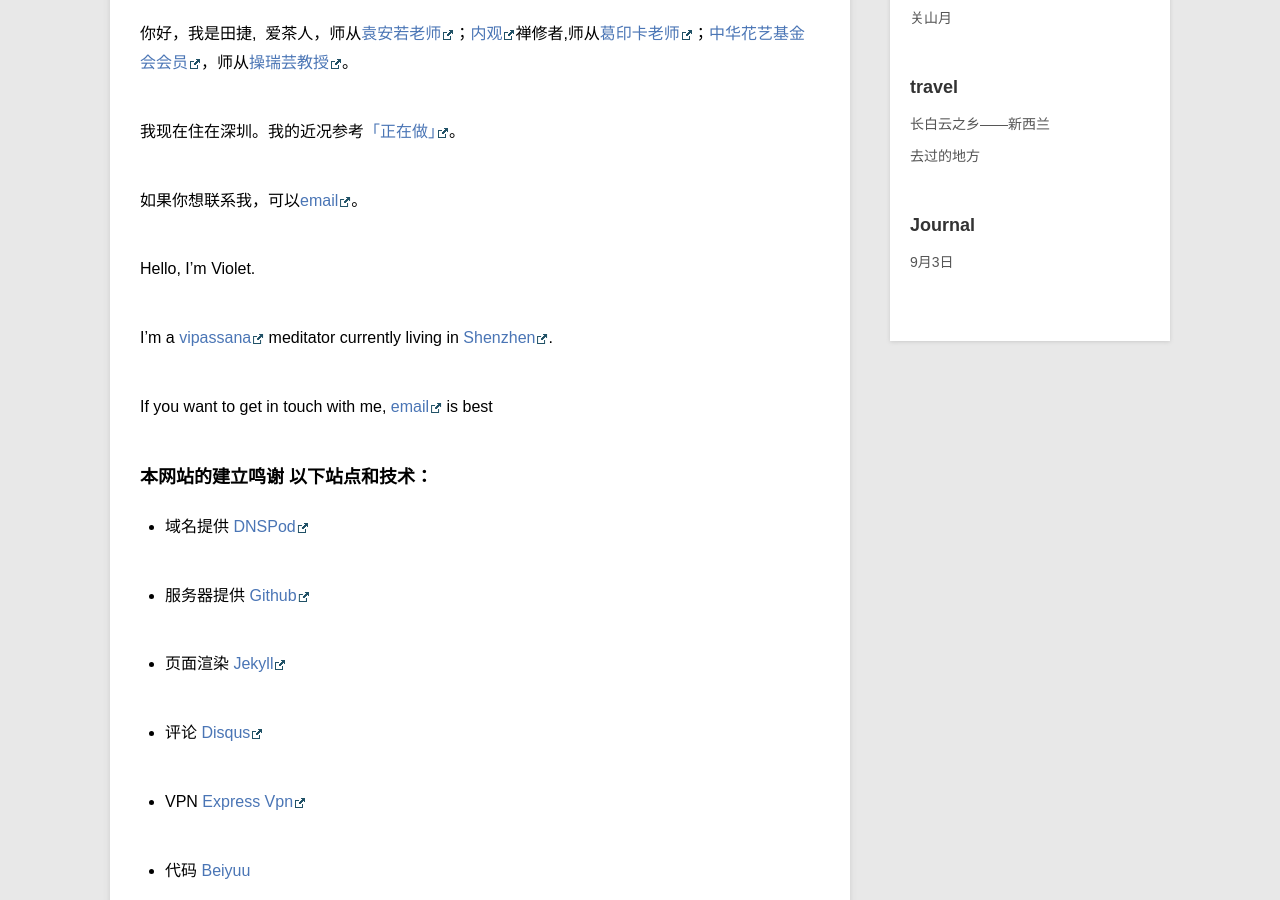
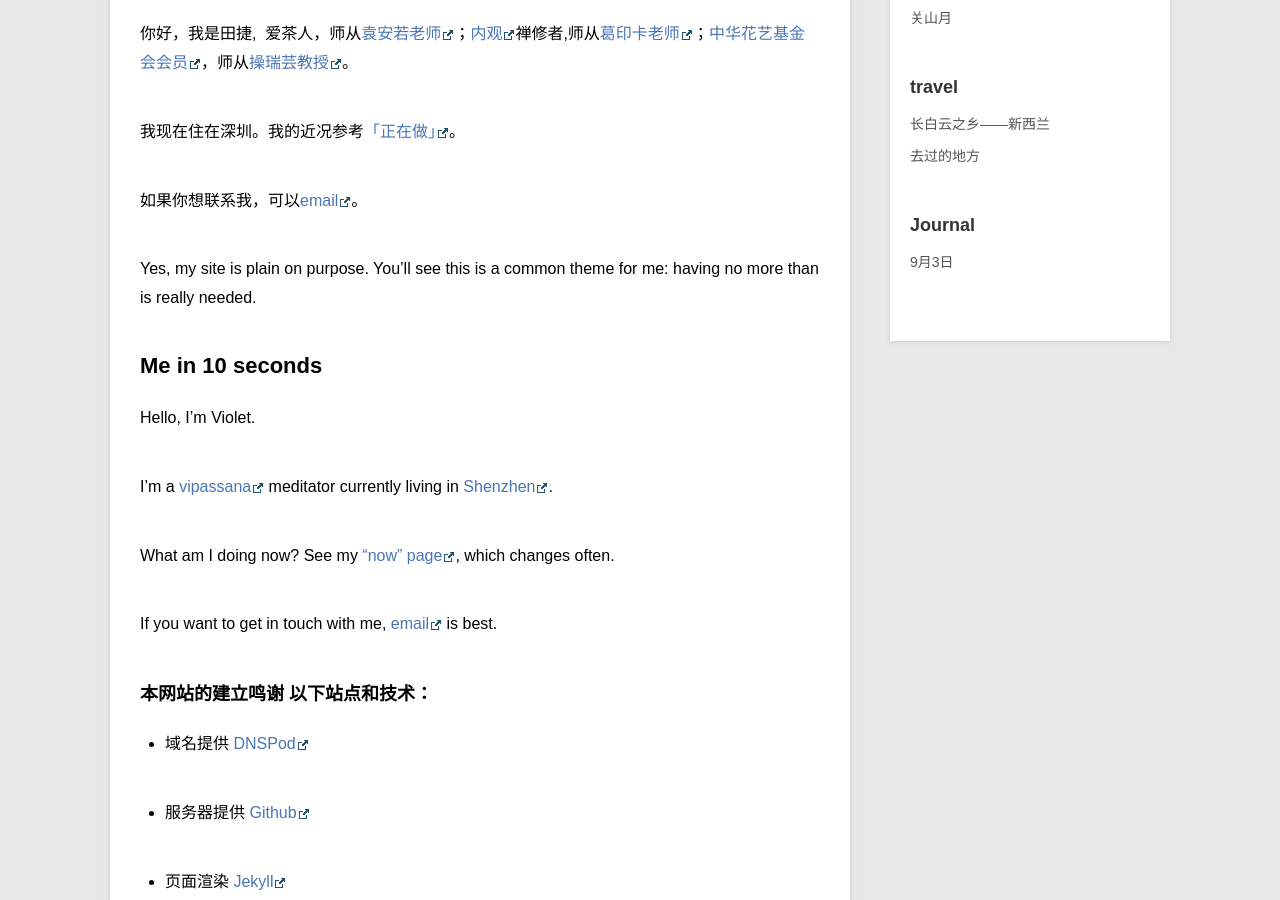
Before and after one commit to violettianjie/violettianjie.github.io, a Jekyll site: the page built from _posts/blog/2017-09-06-aboutme.md, in a window 1280 px wide and 900 px high, scrolled down 235 px. Built offline with Jekyll 4.4.1, drawn with Linux system fonts in a browser that asks for light colours.

Commit message:
Update 2017-09-06-aboutme.md

```diff
--- a/_posts/blog/2017-09-06-aboutme.md
+++ b/_posts/blog/2017-09-06-aboutme.md
@@ -12,11 +12,17 @@ category: blog
 如果你想联系我，可以[email](violettianjie@qq.com)。
 
 
+Yes, my site is plain on purpose. You’ll see this is a common theme for me: having no more than is really needed.
+
+## Me in 10 seconds
+
 Hello, I'm Violet.
 
 I'm a [vipassana](https://www.dhamma.org/en/index) meditator currently living in [Shenzhen](https://en.wikipedia.org/wiki/Shenzhen).
 
-If you want to get in touch with me, [email](violettianjie@qq.com) is best
+What am I doing now? See my [“now” page](http://violettianjie.com/whatIamdoingnow), which changes often.
+
+If you want to get in touch with me, [email](violettianjie@qq.com) is best.
 
 
 ### 本网站的建立鸣谢 以下站点和技术：
```
